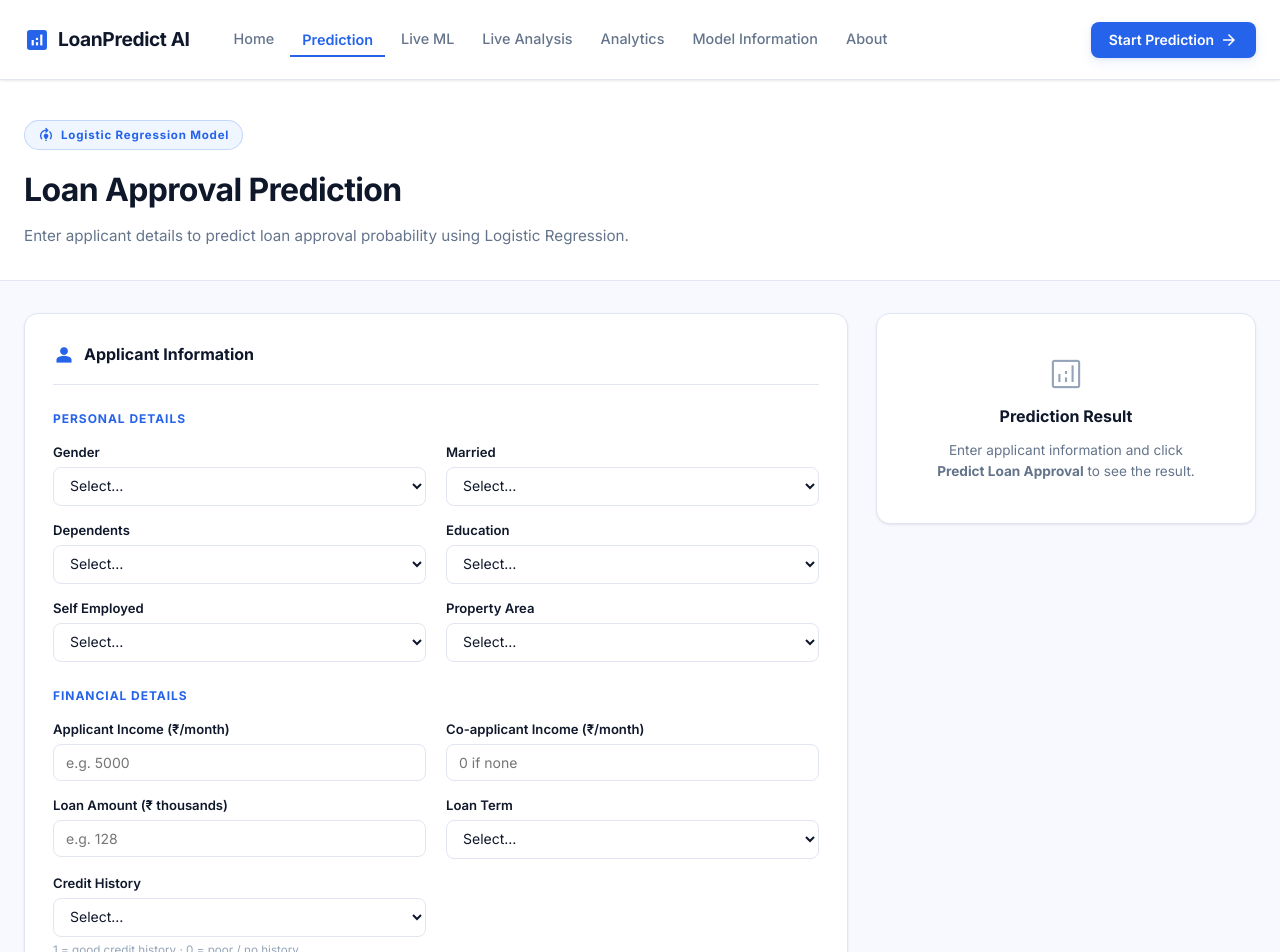
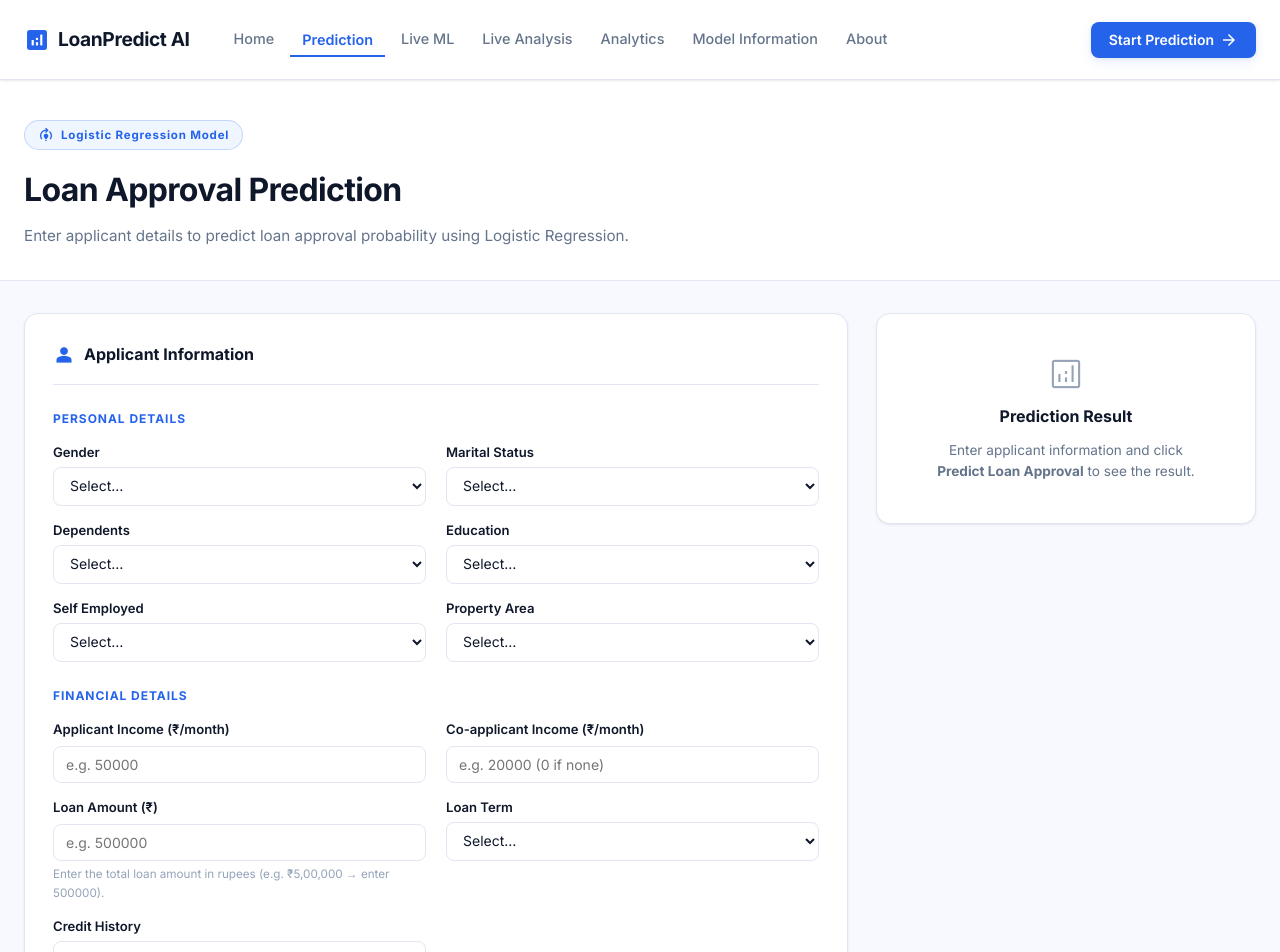
Before and after one commit to khilarionkar05/loan-approval-prediction-logistic-regression, a React (Vite) app: page /prediction in a window 1280 px wide. Shown: the top 952 px of the page. Built offline with nearby package versions, Linux system fonts and the light colour scheme.

Commit message:
feat: implement LiveML, Prediction, and LiveAnalysis pages for real-time model visualization and inference

```diff
--- a/src/pages/LiveAnalysis.jsx
+++ b/src/pages/LiveAnalysis.jsx
@@ -48,6 +48,13 @@ function validate(form) {
   return e;
 }
 
+/* ─── Indian Rupee formatting helper ─────────────────────────────────────── */
+function formatINR(val) {
+  const n = parseFloat(val);
+  if (isNaN(n) || n <= 0) return null;
+  return '₹' + n.toLocaleString('en-IN');
+}
+
 /* ─── Tiny field helpers ─────────────────────────────────────────────────── */
 function Sel({ id, label, value, onChange, options, error }) {
   return (
@@ -64,13 +71,18 @@ function Sel({ id, label, value, onChange, options, error }) {
     </div>
   );
 }
-function Num({ id, label, value, onChange, error, placeholder }) {
+function Num({ id, label, value, onChange, error, placeholder, hint, showINR }) {
+  const inr = showINR ? formatINR(value) : null;
   return (
     <div className="lad-field">
-      <label htmlFor={id} className="lad-label">{label}</label>
+      <div className="lad-label-row">
+        <label htmlFor={id} className="lad-label">{label}</label>
+        {inr && <span className="lad-inr-tag">{inr}</span>}
+      </div>
       <input id={id} type="number" min="0" value={value} placeholder={placeholder || ''}
         onChange={e => onChange(e.target.value)}
         className={`lad-input${error ? ' lad-input--err' : ''}`} />
+      {hint && <p className="lad-field-hint">{hint}</p>}
       {error && <p className="lad-field-err">{error}</p>}
     </div>
   );
@@ -190,9 +202,6 @@ export default function LiveAnalysis() {
     });
 
     try {
-      const rawLoan = +form.LoanAmount;
-      const loanAmount = rawLoan >= 1000 ? rawLoan / 1000 : rawLoan;
-
       const payload = {
         Gender:            form.Gender,
         Married:           form.Married,
@@ -201,7 +210,7 @@ export default function LiveAnalysis() {
         Self_Employed:     form.Self_Employed,
         ApplicantIncome:   +form.ApplicantIncome,
         CoapplicantIncome: +(form.CoapplicantIncome) || 0,
-        LoanAmount:        loanAmount,
+        LoanAmount:        +form.LoanAmount,
         Loan_Amount_Term:  +form.Loan_Amount_Term,
         Credit_History:    +form.Credit_History,
         Property_Area:     form.Property_Area,
@@ -294,9 +303,9 @@ export default function LiveAnalysis() {
             {/* Financial */}
             <div className="lad-section-label" style={{ marginTop: 14 }}>Financial Details</div>
             <div className="lad-grid-2">
-              <Num id="lad-AppInc"  label="Applicant Income (₹/mo)"     value={form.ApplicantIncome}   onChange={setField('ApplicantIncome')}   error={errors.ApplicantIncome}   placeholder="e.g. 5000" />
-              <Num id="lad-CoInc"   label="Co-applicant Income (₹/mo)"  value={form.CoapplicantIncome} onChange={setField('CoapplicantIncome')} error={errors.CoapplicantIncome} placeholder="0 if none" />
-              <Num id="lad-Loan"    label="Loan Amount (₹ thousands)"   value={form.LoanAmount}        onChange={setField('LoanAmount')}        error={errors.LoanAmount}        placeholder="e.g. 128" />
+              <Num id="lad-AppInc"  label="Applicant Income (₹/month)"    value={form.ApplicantIncome}   onChange={setField('ApplicantIncome')}   error={errors.ApplicantIncome}   placeholder="e.g. 50000" showINR />
+              <Num id="lad-CoInc"   label="Co-applicant Income (₹/month)" value={form.CoapplicantIncome} onChange={setField('CoapplicantIncome')} error={errors.CoapplicantIncome} placeholder="e.g. 20000" showINR />
+              <Num id="lad-Loan"    label="Loan Amount (₹)"               value={form.LoanAmount}        onChange={setField('LoanAmount')}        error={errors.LoanAmount}        placeholder="e.g. 500000" showINR hint="Enter the total loan amount in rupees (e.g. ₹5,00,000 → enter 500000)" />
               <Sel id="lad-Term"    label="Loan Term"                    value={form.Loan_Amount_Term}  onChange={setField('Loan_Amount_Term')}  options={LOAN_TERM_OPTIONS}      error={errors.Loan_Amount_Term} />
               <Sel id="lad-Credit"  label="Credit History"               value={form.Credit_History}    onChange={setField('Credit_History')}    options={CREDIT_OPTIONS}         error={errors.Credit_History} />
             </div>
@@ -572,7 +581,13 @@ export default function LiveAnalysis() {
 
         /* Field helpers */
         .lad-field { display: flex; flex-direction: column; gap: 3px; }
+        .lad-label-row { display: flex; align-items: center; justify-content: space-between; gap: 6px; }
         .lad-label { font-size: 0.76rem; font-weight: 600; color: var(--text); }
+        .lad-inr-tag {
+          font-size: 0.72rem; font-weight: 700; color: var(--primary);
+          background: var(--primary-light); padding: 1px 7px;
+          border-radius: 999px; white-space: nowrap;
+        }
         .lad-input {
           padding: 7px 10px; border: 1.5px solid var(--border);
           border-radius: var(--radius); font-family: 'Inter', sans-serif;
@@ -581,6 +596,7 @@ export default function LiveAnalysis() {
         }
         .lad-input:focus     { border-color: var(--primary); box-shadow: 0 0 0 3px rgba(37,99,235,.12); }
         .lad-input--err      { border-color: #dc2626; }
+        .lad-field-hint      { font-size: 0.69rem; color: var(--text-muted); margin-top: 1px; line-height: 1.3; }
         .lad-field-err       { font-size: 0.68rem; color: #dc2626; }
 
         /* Buttons */
--- a/src/pages/LiveML.jsx
+++ b/src/pages/LiveML.jsx
@@ -35,6 +35,13 @@ function validate(form) {
   return e;
 }
 
+/* ─── Indian Rupee formatting helper ─────────────────────────────────────── */
+function formatINR(val) {
+  const n = parseFloat(val);
+  if (isNaN(n) || n <= 0) return null;
+  return '₹' + n.toLocaleString('en-IN');
+}
+
 /* ─── Tiny field helpers ─────────────────────────────────────────────────── */
 function Sel({ id, label, value, onChange, options, error }) {
   return (
@@ -51,13 +58,18 @@ function Sel({ id, label, value, onChange, options, error }) {
     </div>
   );
 }
-function Num({ id, label, value, onChange, error, placeholder }) {
+function Num({ id, label, value, onChange, error, placeholder, hint, showINR }) {
+  const inr = showINR ? formatINR(value) : null;
   return (
     <div className="lml-field">
-      <label htmlFor={id} className="lml-label">{label}</label>
+      <div className="lml-label-row">
+        <label htmlFor={id} className="lml-label">{label}</label>
+        {inr && <span className="lml-inr-tag">{inr}</span>}
+      </div>
       <input id={id} type="number" min="0" value={value} placeholder={placeholder || ''}
         onChange={e => onChange(e.target.value)}
         className={`lml-input${error ? ' lml-input--err' : ''}`} />
+      {hint && <p className="lml-field-hint">{hint}</p>}
       {error && <p className="lml-field-err">{error}</p>}
     </div>
   );
@@ -143,15 +155,13 @@ export default function LiveML() {
     timerRef.current.forEach(clearTimeout);
 
     try {
-      const rawLoan = +form.LoanAmount;
-      const loanAmount = rawLoan >= 1000 ? rawLoan / 1000 : rawLoan;
-
       const payload = {
         Gender: form.Gender, Married: form.Married, Dependents: form.Dependents,
         Education: form.Education, Self_Employed: form.Self_Employed,
         ApplicantIncome: +form.ApplicantIncome,
         CoapplicantIncome: +(form.CoapplicantIncome) || 0,
-        LoanAmount: loanAmount, Loan_Amount_Term: +form.Loan_Amount_Term,
+        LoanAmount: +form.LoanAmount,
+        Loan_Amount_Term: +form.Loan_Amount_Term,
         Credit_History: +form.Credit_History, Property_Area: form.Property_Area,
       };
       const res = await fetch(ANALYZE_URL, {
@@ -218,9 +228,9 @@ export default function LiveML() {
               <Sel id="lml-Edu"       label="Education"     value={form.Education}     onChange={setField('Education')}     options={['Graduate','Not Graduate']} error={errors.Education} />
               <Sel id="lml-SelfEmp"   label="Self Employed" value={form.Self_Employed} onChange={setField('Self_Employed')} options={['Yes','No']}             error={errors.Self_Employed} />
               <Sel id="lml-Area"      label="Property Area" value={form.Property_Area} onChange={setField('Property_Area')} options={PROPERTY_OPTIONS}         error={errors.Property_Area} />
-              <Num id="lml-AppInc"    label="Applicant Income (₹/mo)" value={form.ApplicantIncome}   onChange={setField('ApplicantIncome')}   error={errors.ApplicantIncome}   placeholder="e.g. 5000" />
-              <Num id="lml-CoInc"     label="Co-applicant Income (₹/mo)" value={form.CoapplicantIncome} onChange={setField('CoapplicantIncome')} error={errors.CoapplicantIncome} placeholder="0 if none" />
-              <Num id="lml-Loan"      label="Loan Amount (₹ thousands)" value={form.LoanAmount}        onChange={setField('LoanAmount')}        error={errors.LoanAmount}        placeholder="e.g. 128" />
+              <Num id="lml-AppInc"    label="Applicant Income (₹/month)"    value={form.ApplicantIncome}   onChange={setField('ApplicantIncome')}   error={errors.ApplicantIncome}   placeholder="e.g. 50000" showINR />
+              <Num id="lml-CoInc"     label="Co-applicant Income (₹/month)" value={form.CoapplicantIncome} onChange={setField('CoapplicantIncome')} error={errors.CoapplicantIncome} placeholder="e.g. 20000" showINR />
+              <Num id="lml-Loan"      label="Loan Amount (₹)"               value={form.LoanAmount}        onChange={setField('LoanAmount')}        error={errors.LoanAmount}        placeholder="e.g. 500000" showINR hint="Enter the total loan amount in rupees (e.g. ₹5,00,000 → enter 500000)" />
               <Sel id="lml-Term"      label="Loan Term"     value={form.Loan_Amount_Term} onChange={setField('Loan_Amount_Term')} options={LOAN_TERM_OPTIONS}     error={errors.Loan_Amount_Term} />
               <Sel id="lml-Credit"    label="Credit History" value={form.Credit_History} onChange={setField('Credit_History')} options={CREDIT_OPTIONS}         error={errors.Credit_History} />
             </div>
@@ -496,7 +506,13 @@ export default function LiveML() {
 
         /* Field helpers */
         .lml-field { display: flex; flex-direction: column; gap: 3px; }
+        .lml-label-row { display: flex; align-items: center; justify-content: space-between; gap: 6px; }
         .lml-label { font-size: 0.78rem; font-weight: 600; color: var(--text); }
+        .lml-inr-tag {
+          font-size: 0.72rem; font-weight: 700; color: var(--primary);
+          background: var(--primary-light); padding: 1px 7px;
+          border-radius: 999px; white-space: nowrap;
+        }
         .lml-input {
           padding: 7px 10px; border: 1.5px solid var(--border);
           border-radius: var(--radius); font-family: 'Inter', sans-serif;
@@ -505,6 +521,7 @@ export default function LiveML() {
         }
         .lml-input:focus { border-color: var(--primary); box-shadow: 0 0 0 3px rgba(37,99,235,.12); }
         .lml-input--err  { border-color: #dc2626; }
+        .lml-field-hint  { font-size: 0.69rem; color: var(--text-muted); margin-top: 1px; line-height: 1.3; }
         .lml-field-err   { font-size: 0.7rem; color: #dc2626; }
 
         /* Actions */
--- a/src/pages/Prediction.jsx
+++ b/src/pages/Prediction.jsx
@@ -62,11 +62,22 @@ function SelectField({ id, label, value, onChange, options, error, hint }) {
   );
 }
 
+/* ─── Indian Rupee formatting helper ─────────────────────────────────────── */
+function formatINR(val) {
+  const n = parseFloat(val);
+  if (isNaN(n) || n <= 0) return null;
+  return '₹' + n.toLocaleString('en-IN');
+}
+
 /* ─── Small helper: number input ─────────────────────────────────────────── */
-function NumberField({ id, label, value, onChange, error, hint, placeholder }) {
+function NumberField({ id, label, value, onChange, error, hint, placeholder, showINR }) {
+  const inrFormatted = showINR ? formatINR(value) : null;
   return (
     <div className="form-field">
-      <label htmlFor={id} className="field-label">{label}</label>
+      <div className="field-label-row">
+        <label htmlFor={id} className="field-label">{label}</label>
+        {inrFormatted && <span className="field-inr-tag">{inrFormatted}</span>}
+      </div>
       <input
         id={id} name={id} type="number" min="0"
         value={value} placeholder={placeholder || ''}
@@ -168,9 +179,6 @@ export default function Prediction() {
     setResult(null);
 
     try {
-      const rawLoan = parseFloat(form.LoanAmount);
-      const loanAmount = rawLoan >= 1000 ? rawLoan / 1000 : rawLoan;
-
       const payload = {
         Gender:            form.Gender,
         Married:           form.Married,
@@ -179,7 +187,7 @@ export default function Prediction() {
         Self_Employed:     form.Self_Employed,
         ApplicantIncome:   parseFloat(form.ApplicantIncome),
         CoapplicantIncome: parseFloat(form.CoapplicantIncome) || 0,
-        LoanAmount:        loanAmount,
+        LoanAmount:        parseFloat(form.LoanAmount),
         Loan_Amount_Term:  parseFloat(form.Loan_Amount_Term),
         Credit_History:    parseFloat(form.Credit_History),
         Property_Area:     form.Property_Area,
@@ -246,12 +254,12 @@ export default function Prediction() {
             <fieldset className="form-section">
               <legend className="form-section-legend">Personal Details</legend>
               <div className="form-grid-2">
-                <SelectField id="Gender"    label="Gender"         value={form.Gender}    onChange={setField('Gender')}    options={['Male','Female']}    error={errors.Gender} />
-                <SelectField id="Married"   label="Married"        value={form.Married}   onChange={setField('Married')}   options={['Yes','No']}         error={errors.Married} />
-                <SelectField id="Dependents" label="Dependents"    value={form.Dependents} onChange={setField('Dependents')} options={DEPENDENTS_OPTIONS}  error={errors.Dependents} />
-                <SelectField id="Education"  label="Education"     value={form.Education}  onChange={setField('Education')}  options={['Graduate','Not Graduate']} error={errors.Education} />
-                <SelectField id="Self_Employed" label="Self Employed" value={form.Self_Employed} onChange={setField('Self_Employed')} options={['Yes','No']} error={errors.Self_Employed} />
-                <SelectField id="Property_Area" label="Property Area" value={form.Property_Area} onChange={setField('Property_Area')} options={PROPERTY_OPTIONS} error={errors.Property_Area} />
+                <SelectField id="Gender"        label="Gender"        value={form.Gender}        onChange={setField('Gender')}        options={['Male','Female']}      error={errors.Gender} />
+                <SelectField id="Married"       label="Marital Status" value={form.Married}       onChange={setField('Married')}       options={['Yes','No']}           error={errors.Married} />
+                <SelectField id="Dependents"    label="Dependents"    value={form.Dependents}    onChange={setField('Dependents')}    options={DEPENDENTS_OPTIONS}     error={errors.Dependents} />
+                <SelectField id="Education"     label="Education"     value={form.Education}     onChange={setField('Education')}     options={['Graduate','Not Graduate']} error={errors.Education} />
+                <SelectField id="Self_Employed" label="Self Employed" value={form.Self_Employed} onChange={setField('Self_Employed')} options={['Yes','No']}           error={errors.Self_Employed} />
+                <SelectField id="Property_Area" label="Property Area" value={form.Property_Area} onChange={setField('Property_Area')} options={PROPERTY_OPTIONS}      error={errors.Property_Area} />
               </div>
             </fieldset>
 
@@ -259,9 +267,9 @@ export default function Prediction() {
             <fieldset className="form-section">
               <legend className="form-section-legend">Financial Details</legend>
               <div className="form-grid-2">
-                <NumberField id="ApplicantIncome"   label="Applicant Income (₹/month)"    value={form.ApplicantIncome}   onChange={setField('ApplicantIncome')}   error={errors.ApplicantIncome}   placeholder="e.g. 5000" />
-                <NumberField id="CoapplicantIncome" label="Co-applicant Income (₹/month)" value={form.CoapplicantIncome} onChange={setField('CoapplicantIncome')} error={errors.CoapplicantIncome} placeholder="0 if none" />
-                <NumberField id="LoanAmount"        label="Loan Amount (₹ thousands)"     value={form.LoanAmount}        onChange={setField('LoanAmount')}        error={errors.LoanAmount}        placeholder="e.g. 128" />
+                <NumberField id="ApplicantIncome"   label="Applicant Income (₹/month)"    value={form.ApplicantIncome}   onChange={setField('ApplicantIncome')}   error={errors.ApplicantIncome}   placeholder="e.g. 50000" showINR />
+                <NumberField id="CoapplicantIncome" label="Co-applicant Income (₹/month)" value={form.CoapplicantIncome} onChange={setField('CoapplicantIncome')} error={errors.CoapplicantIncome} placeholder="e.g. 20000 (0 if none)" showINR />
+                <NumberField id="LoanAmount"        label="Loan Amount (₹)"               value={form.LoanAmount}        onChange={setField('LoanAmount')}        error={errors.LoanAmount}        placeholder="e.g. 500000" hint="Enter the total loan amount in rupees (e.g. ₹5,00,000 → enter 500000)." showINR />
                 <SelectField id="Loan_Amount_Term"  label="Loan Term"                     value={form.Loan_Amount_Term}  onChange={setField('Loan_Amount_Term')}  options={LOAN_TERM_OPTIONS}      error={errors.Loan_Amount_Term} />
                 <SelectField id="Credit_History"    label="Credit History"                value={form.Credit_History}    onChange={setField('Credit_History')}    options={CREDIT_OPTIONS}         error={errors.Credit_History}   hint="1 = good credit history · 0 = poor / no history" />
               </div>
@@ -510,6 +518,20 @@ export default function Prediction() {
           display: flex;
           flex-direction: column;
           gap: 4px;
+        }
+        .field-label-row {
+          display: flex;
+          align-items: center;
+          justify-content: space-between;
+          margin-bottom: 2px;
+        }
+        .field-inr-tag {
+          font-size: 0.76rem;
+          font-weight: 700;
+          color: var(--primary);
+          background: var(--primary-light);
+          padding: 1px 7px;
+          border-radius: 4px;
         }
         .field-label {
           font-size: 0.82rem;
```
